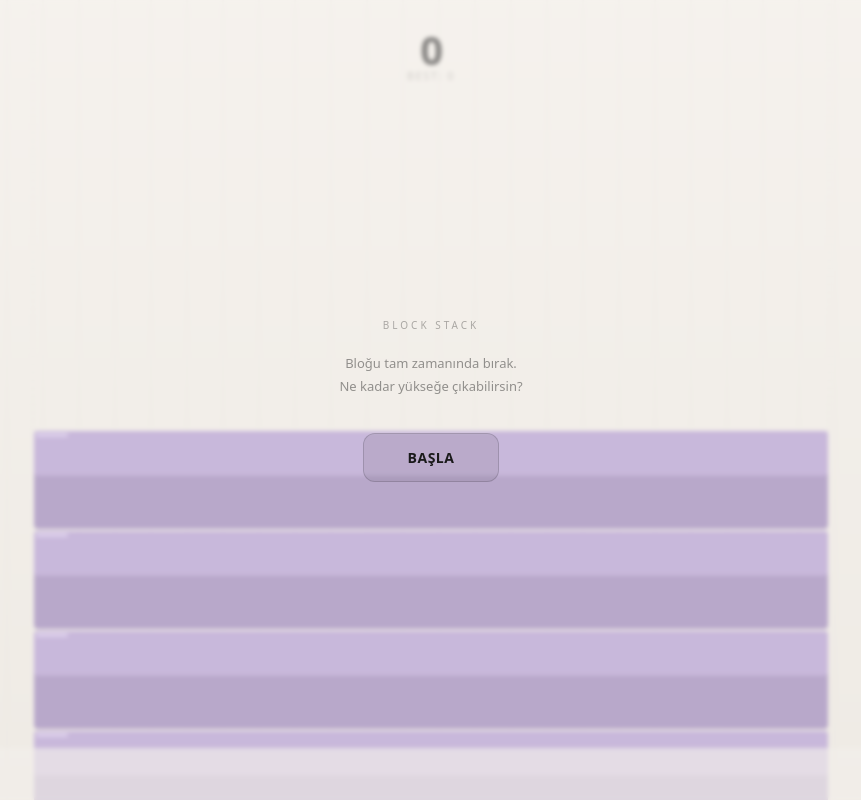
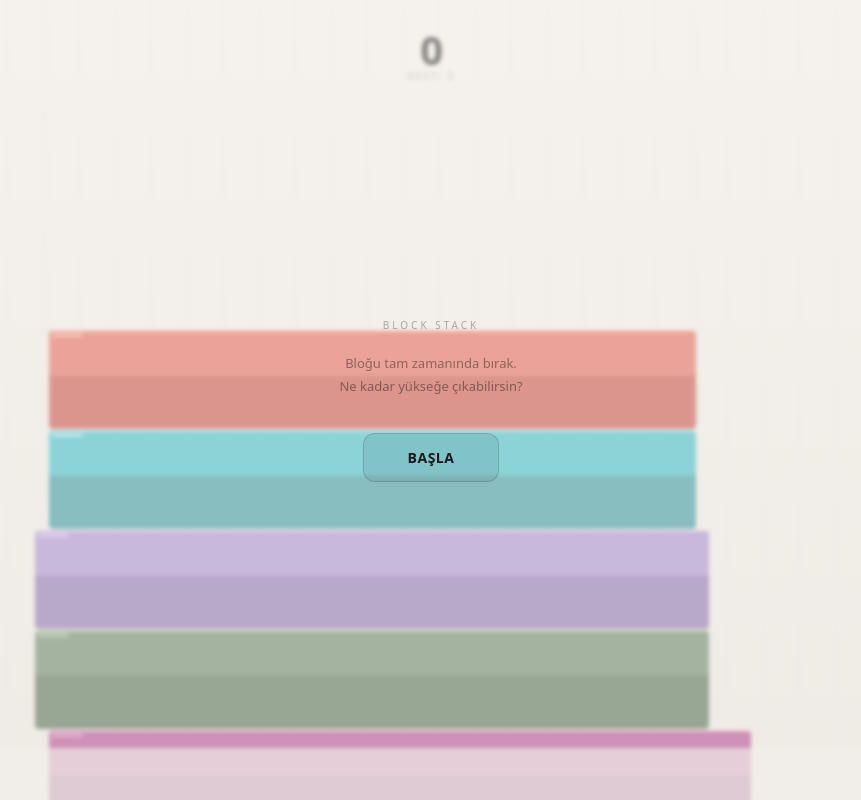
Before and after one commit to zeynepalbayrak/block-stack, a website: page www/index.html in a window 1280 px wide. Shown: the whole page, without its empty margins (209-1070 px from the left). Drawn offline with Linux system fonts and the light colour scheme.

Commit message:
Intro: colorful demo stack behind overlay instead of plain 4 blocks

```diff
--- a/www/index.html
+++ b/www/index.html
@@ -203,7 +203,7 @@ function resize(){
   const s=W/360;
   BASE_BH=Math.round(28*s);
   START_W=Math.round(224*s);
-  if(state!=='play'){blockH=BASE_BH;initGame();mv=null;draw();}
+  if(state!=='play'){blockH=BASE_BH;introStack();mv=null;draw();}
 }
 const PALETTES=[
   {l:['#7B5EA7','#9B7EC8','#C4AEE8'],d:['#5B4FCF','#7B6FEF','#A99EF5']},
@@ -229,6 +229,26 @@ document.getElementById('bestEl').textContent='BEST: '+best;
 function rnd(a,b){return Math.random()*(b-a)+a}
 function spawnParticles(x,y,w,color,n){for(let i=0;i<(n||10);i++)particles.push({x:x+rnd(0,w),y,vx:rnd(-2.5,2.5),vy:rnd(-3.5,-0.5),a:1,color,r:rnd(1.5,3)});}
 function spawnBurstParticles(){const cols=['#FFB830','#FFD060','#FF8C00','#FFF0A0','#FF6600'];for(let i=0;i<60;i++){const a=rnd(0,Math.PI*2),s=rnd(2,8);burstParticles.push({x:W/2,y:H/2,vx:Math.cos(a)*s,vy:Math.sin(a)*s,a:1,color:cols[Math.floor(rnd(0,cols.length))],r:rnd(2,5)});}}
+
+function introStack(){
+  blocks=[];particles=[];burstParticles=[];score=0;combo=0;perfectStreak=0;blockH=BASE_BH;
+  camY=0;tCamY=0;notifTimer=0;comboTimer=0;burstTimer=0;pendingGameOver=false;
+  // Açılış için gösteriş amaçlı renkli, hafif kaymalı bir kule
+  const n=11;
+  let w=START_W,x=(W-START_W)/2;
+  for(let i=0;i<n;i++){
+    blocks.push({x:Math.round(x),y:H-70-i*blockH,w:Math.round(w),h:blockH,pi:i});
+    // Her birkaç blokta hafifçe daralt + yatay kaydır
+    if(i%2===0){
+      const trim=Math.max(2,Math.round(w*0.04));
+      const dir=i%4===0?1:-1;
+      w=Math.max(BASE_BH*1.6,w-trim);
+      x+=dir*(trim/2);
+    }
+  }
+  // Üstteki blokların ekranın yarısında durması için kamerayı kaydır
+  tCamY=(n-5)*blockH;camY=tCamY;
+}
 
 function initGame(){
   blocks=[];particles=[];burstParticles=[];score=0;combo=0;perfectStreak=0;blockH=BASE_BH;
```
